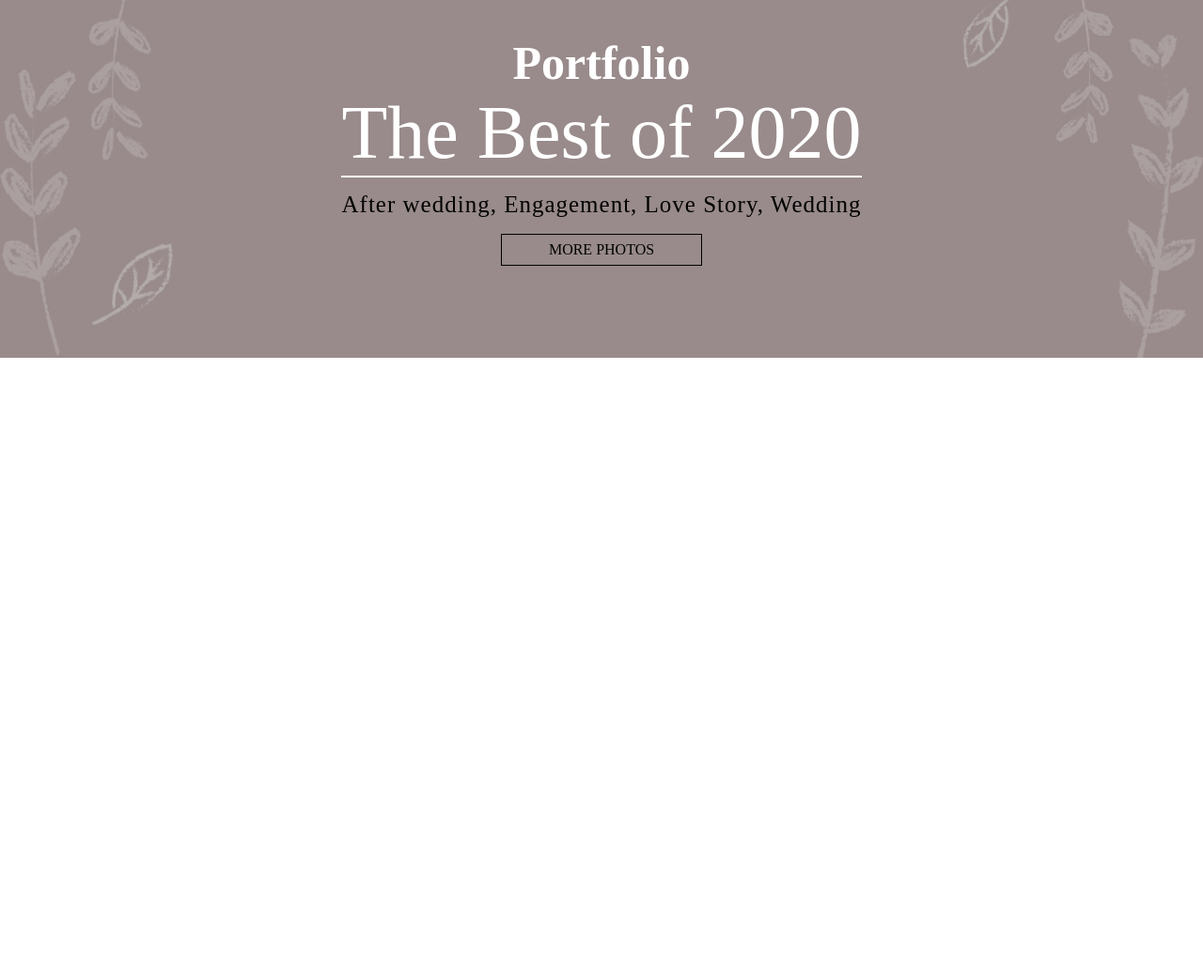
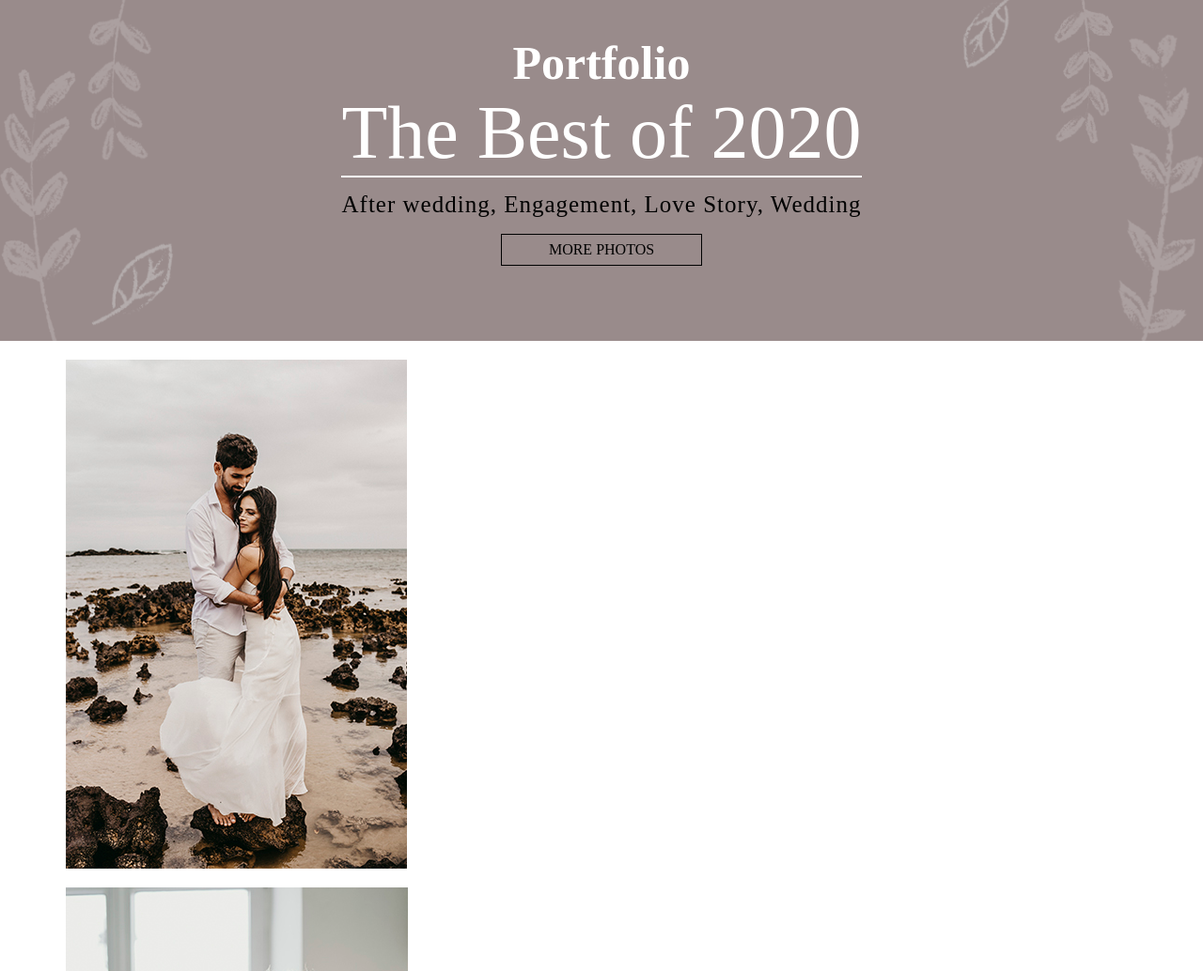
Before and after one commit to nayeemsheikh/photography-portfolio, a plain HTML site: page index.html in a window 1280 px wide. Shown: the part 1366-2400 px from the top of the page at 94% size. Before the commit the page ends 1747 px from the top, so only its background shows below. Drawn offline with Linux system fonts and the light colour scheme.

Commit message:
portfolio image part added

```diff
--- a/css/style.css
+++ b/css/style.css
@@ -222,3 +222,13 @@ a, a:hover{
     color: #000;
     display: inline-block;
 }
+
+
+/* Image_part start */
+#image_part{
+    padding: 20px 0;
+}
+#image_part .All_image .first_line_image img{
+    display: block;
+    padding-bottom: 20px;
+}
--- a/index.html
+++ b/index.html
@@ -95,9 +95,19 @@
             <p>After wedding, Engagement, Love Story, Wedding</p>
             <a href="#">MORE photos</a>
         </div>
-        <div class="portfolio_image">
-            <div class="1st_line_image">
-                <img src="" alt="">
+    </div>
+</section>
+
+
+
+<!-- Image part start -->
+
+<section id="image_part">
+    <div class="container">
+        <div class="All_image">
+            <div class="first_line_image">
+                <img src="./images/portfolio_image_1.jpg" alt="">
+                <img src="./images/portfolio_image_2.jpg" alt="">
             </div>
         </div>
     </div>
```
Also changed, not shown: images/portfolio_image_1.jpg (added), images/portfolio_image_2.jpg (added).
